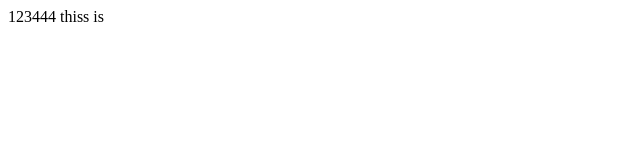
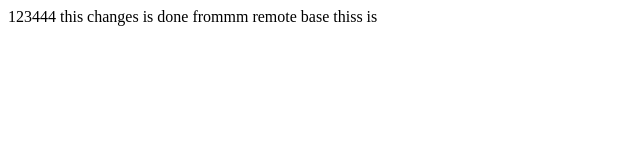
Before and after one commit to mahpara504/123, a plain HTML site: page index.html in a window 1280 px wide. Shown: the whole page, without its empty margins (0-640 px from the left). Drawn offline with Linux system fonts and the light colour scheme.

Commit message:
Update index.html

```diff
--- a/index.html
+++ b/index.html
@@ -7,7 +7,7 @@
 </head>
 <body>
    123444
-
+this changes is done frommm remote base
 thiss is
 </body>
 </html>
```
